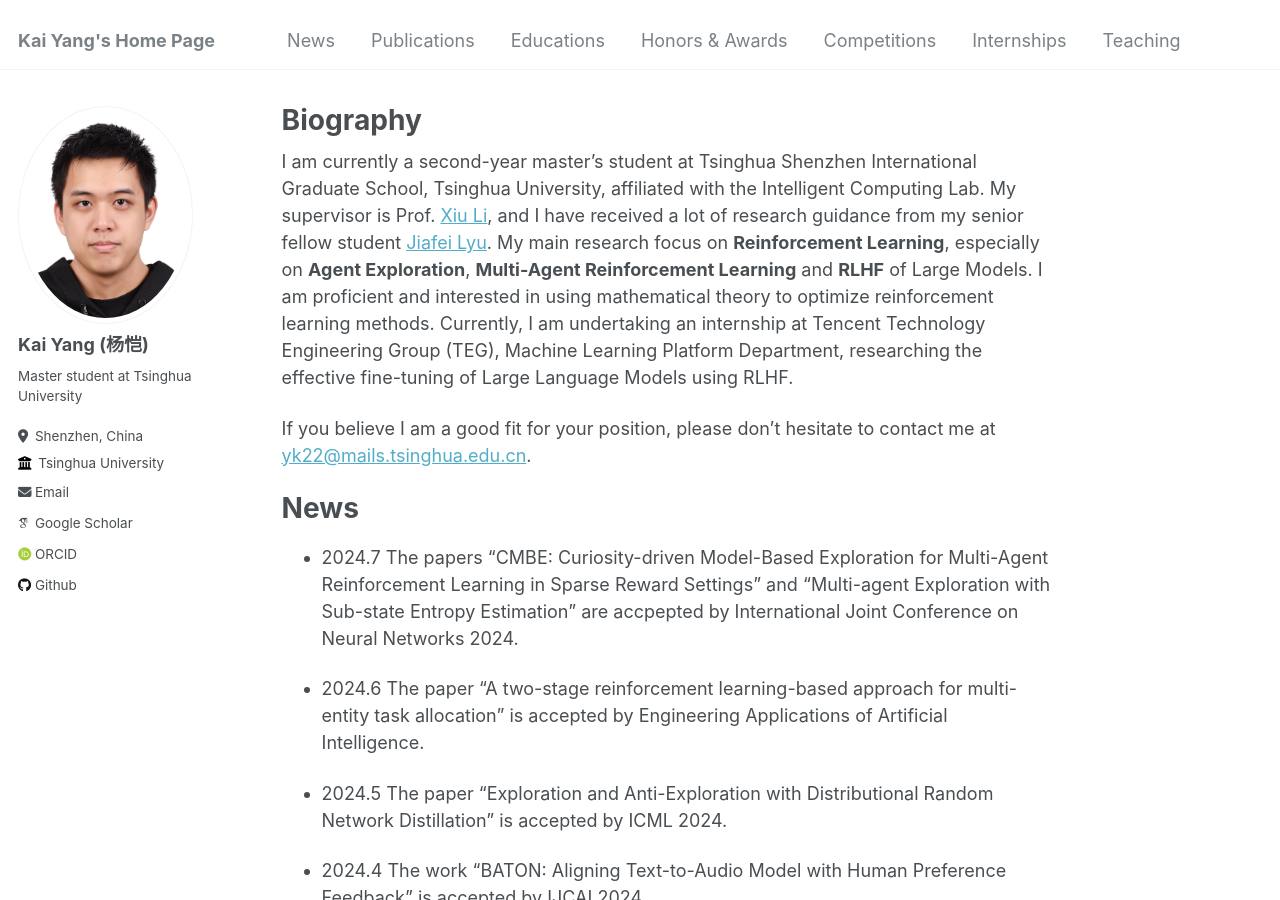
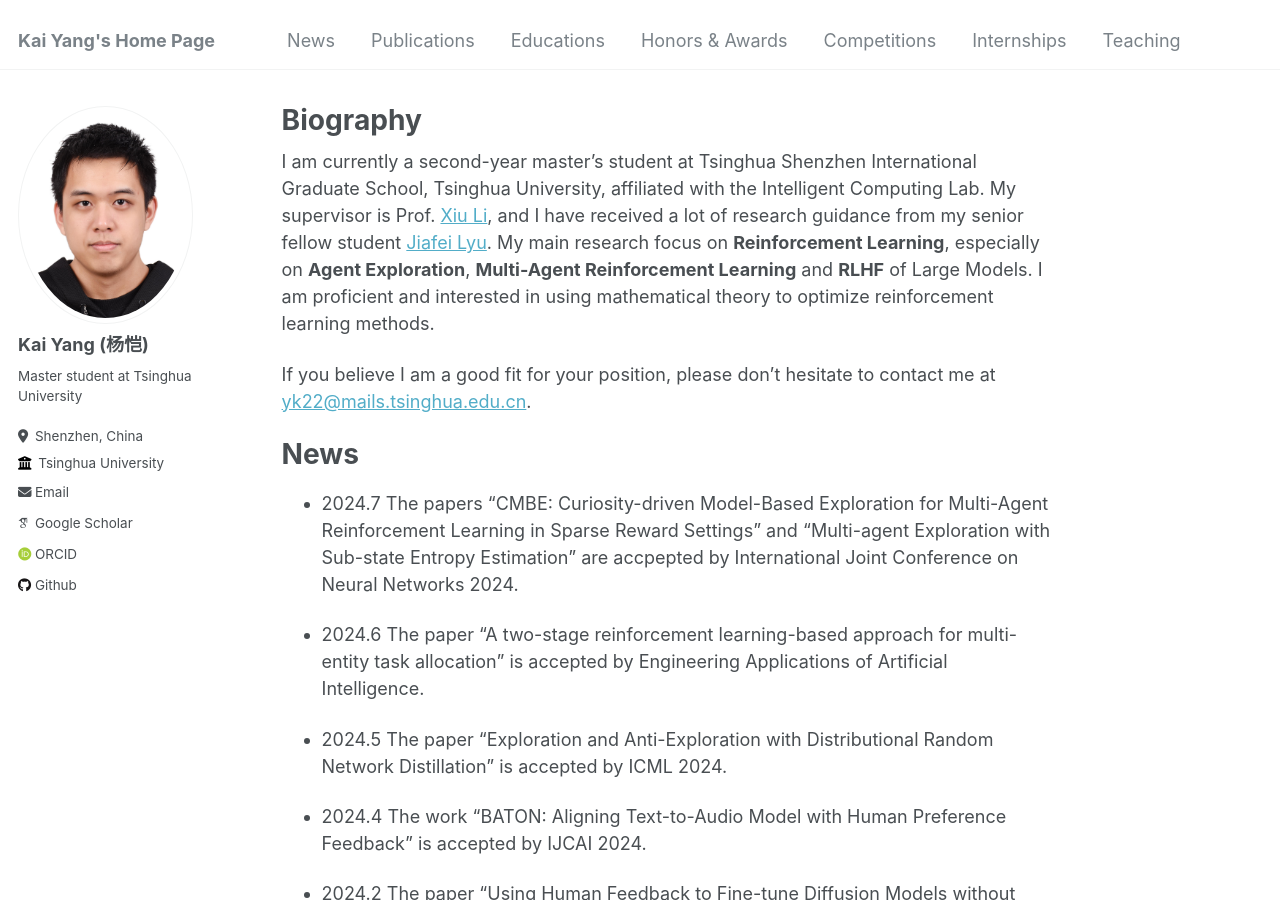
Before and after one commit to yk7333/yk7333.github.io, a Jekyll site: the page built from _pages/about.md, in a window 1280 px wide and 900 px high. Built offline with Jekyll 4.4.1, drawn with Linux system fonts in a browser that asks for light colours; some web fonts are replaced; a script that is not in the unit is left out; some of the changed text lies outside the part shown.

Commit message:
Update about.md

```diff
--- a/_pages/about.md
+++ b/_pages/about.md
@@ -6,7 +6,7 @@ redirect_from:
 
 ---
 
-I am currently a second-year master's student at Tsinghua Shenzhen International Graduate School, Tsinghua University, affiliated with the Intelligent Computing Lab. My supervisor is Prof. [Xiu Li](https://scholar.google.com/citations?user=Xrh1OIUAAAAJ&hl=en), and I have received a lot of research guidance from my senior fellow student [Jiafei Lyu](https://dmksjfl.github.io/). My main research focus on **Reinforcement Learning**, especially on **Agent Exploration**, **Multi-Agent Reinforcement Learning** and **RLHF** of Large Models. I am proficient and interested in using mathematical theory to optimize reinforcement learning methods. Currently, I am undertaking an internship at Tencent Technology Engineering Group (TEG), Machine Learning Platform Department, researching the effective fine-tuning of Large Language Models using RLHF.
+I am currently a second-year master's student at Tsinghua Shenzhen International Graduate School, Tsinghua University, affiliated with the Intelligent Computing Lab. My supervisor is Prof. [Xiu Li](https://scholar.google.com/citations?user=Xrh1OIUAAAAJ&hl=en), and I have received a lot of research guidance from my senior fellow student [Jiafei Lyu](https://dmksjfl.github.io/). My main research focus on **Reinforcement Learning**, especially on **Agent Exploration**, **Multi-Agent Reinforcement Learning** and **RLHF** of Large Models. I am proficient and interested in using mathematical theory to optimize reinforcement learning methods.
 
 If you believe I am a good fit for your position, please don't hesitate to contact me at [yk22@mails.tsinghua.edu.cn](mailto:yk22@mails.tsinghua.edu.cn).
 
```
Also changed, not shown: other parts of _pages/about.md (+3 -1 lines).
